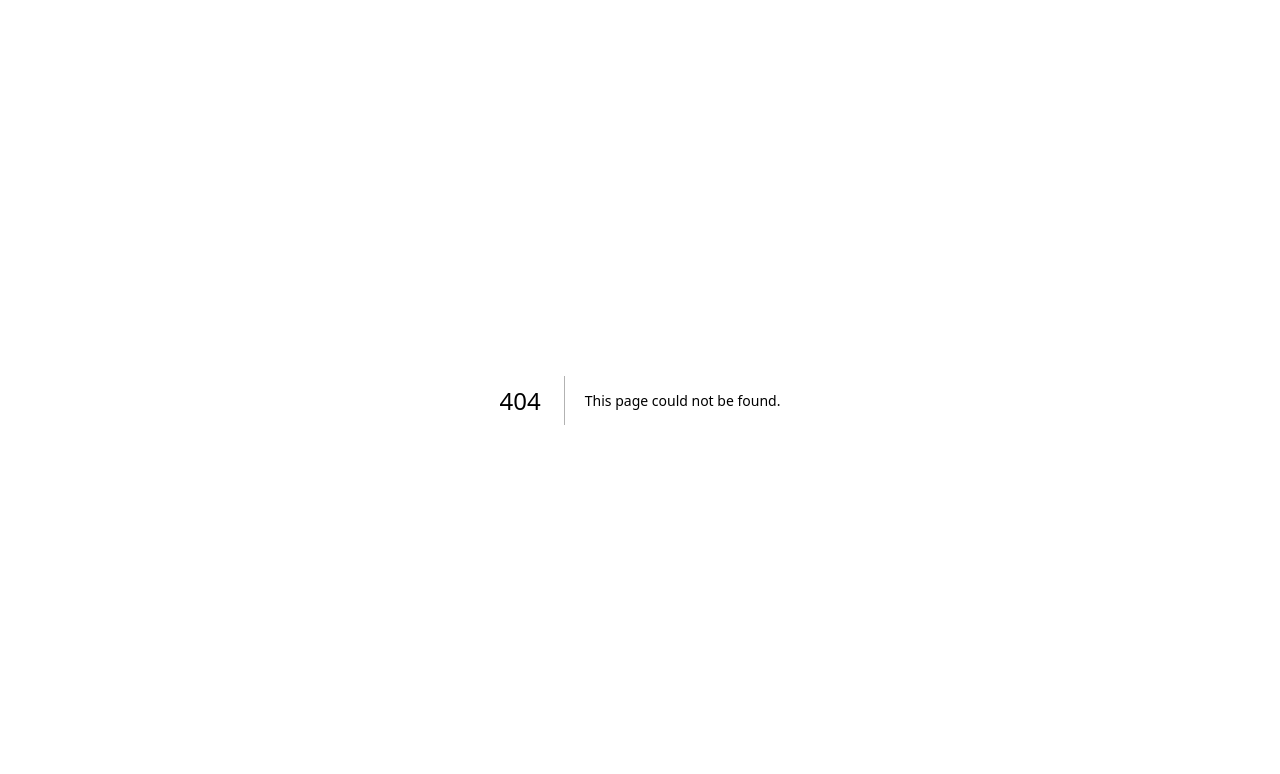
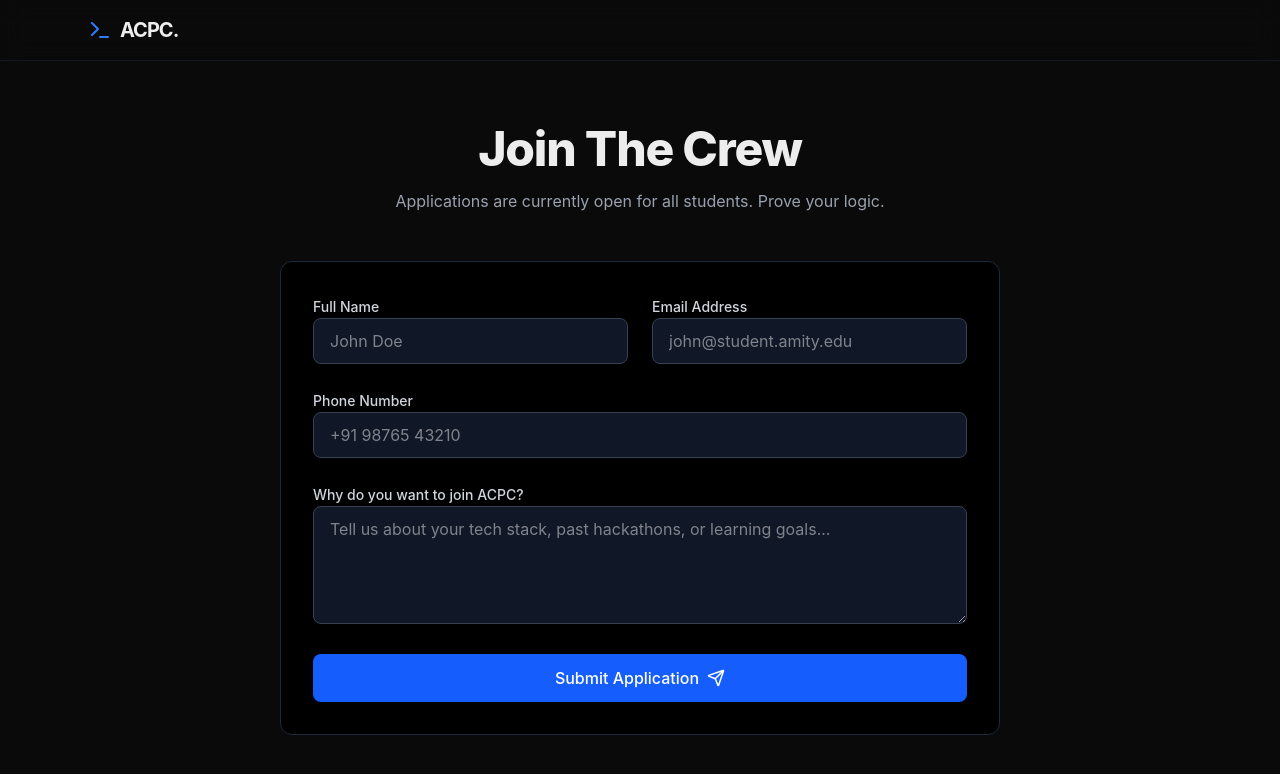
Before and after one commit to MehulSapra21/acpc_website, a Next.js app: page /recruitment in a window 1280 px wide. Before the commit this address had no page. Shown: the top 774 px of the page. Built offline with nearby package versions, Linux system fonts and the light colour scheme; no server answers.

Commit message:
Added active recruitment form linked to Supabase

```diff
--- /dev/null
+++ b/src/app/recruitment/page.tsx
@@ -0,0 +1,89 @@
+"use client";
+
+import { useState } from "react";
+import { motion } from "framer-motion";
+import { Terminal, Send, CheckCircle } from "lucide-react";
+import Link from "next/link";
+import { supabase } from "@/lib/supabase";
+
+export default function RecruitmentPage() {
+  const [formData, setFormData] = useState({ full_name: "", email: "", phone: "", why_join: "" });
+  const [status, setStatus] = useState<"idle" | "submitting" | "success" | "error">("idle");
+
+  const handleSubmit = async (e: React.FormEvent) => {
+    e.preventDefault();
+    setStatus("submitting");
+
+    const { error } = await supabase.from("recruitment").insert([formData]);
+
+    if (error) {
+      console.error(error);
+      setStatus("error");
+    } else {
+      setStatus("success");
+      setFormData({ full_name: "", email: "", phone: "", why_join: "" });
+    }
+  };
+
+  return (
+    <div className="min-h-screen bg-[#0a0a0a] text-[#ededed] font-sans selection:bg-blue-500/30 pb-20">
+      <nav className="border-b border-gray-800/50 backdrop-blur-md sticky top-0 z-50">
+        <div className="max-w-6xl mx-auto px-6 py-4 flex justify-between items-center">
+          <Link href="/" className="font-bold text-xl tracking-tighter flex items-center gap-2">
+            <Terminal className="text-blue-500" size={24} />
+            <span>ACPC.</span>
+          </Link>
+        </div>
+      </nav>
+
+      <main className="max-w-3xl mx-auto px-6 mt-16">
+        <div className="text-center mb-12">
+          <h1 className="text-4xl md:text-5xl font-extrabold tracking-tight mb-4">Join The Crew</h1>
+          <p className="text-gray-400">Applications are currently open for all students. Prove your logic.</p>
+        </div>
+
+        {status === "success" ? (
+          <motion.div initial={{ opacity: 0, scale: 0.9 }} animate={{ opacity: 1, scale: 1 }} className="bg-green-500/10 border border-green-500 text-green-400 p-8 rounded-xl text-center">
+            <CheckCircle size={48} className="mx-auto mb-4" />
+            <h2 className="text-2xl font-bold mb-2">Application Received</h2>
+            <p>Our core team will review your profile and contact you soon.</p>
+            <button onClick={() => setStatus("idle")} className="mt-6 text-sm underline hover:text-green-300">Submit another application</button>
+          </motion.div>
+        ) : (
+          <motion.form
+            initial={{ opacity: 0, y: 20 }} animate={{ opacity: 1, y: 0 }}
+            onSubmit={handleSubmit}
+            className="bg-black border border-gray-800 p-8 rounded-xl space-y-6"
+          >
+            <div className="grid grid-cols-1 md:grid-cols-2 gap-6">
+              <div className="space-y-2">
+                <label className="text-sm font-medium text-gray-300">Full Name</label>
+                <input required type="text" value={formData.full_name} onChange={(e) => setFormData({...formData, full_name: e.target.value})} className="w-full bg-gray-900 border border-gray-700 rounded-lg px-4 py-2.5 outline-none focus:border-blue-500 transition-colors" placeholder="John Doe" />
+              </div>
+              <div className="space-y-2">
+                <label className="text-sm font-medium text-gray-300">Email Address</label>
+                <input required type="email" value={formData.email} onChange={(e) => setFormData({...formData, email: e.target.value})} className="w-full bg-gray-900 border border-gray-700 rounded-lg px-4 py-2.5 outline-none focus:border-blue-500 transition-colors" placeholder="john@student.amity.edu" />
+              </div>
+            </div>
+
+            <div className="space-y-2">
+              <label className="text-sm font-medium text-gray-300">Phone Number</label>
+              <input required type="tel" value={formData.phone} onChange={(e) => setFormData({...formData, phone: e.target.value})} className="w-full bg-gray-900 border border-gray-700 rounded-lg px-4 py-2.5 outline-none focus:border-blue-500 transition-colors" placeholder="+91 98765 43210" />
+            </div>
+
+            <div className="space-y-2">
+              <label className="text-sm font-medium text-gray-300">Why do you want to join ACPC?</label>
+              <textarea required rows={4} value={formData.why_join} onChange={(e) => setFormData({...formData, why_join: e.target.value})} className="w-full bg-gray-900 border border-gray-700 rounded-lg px-4 py-2.5 outline-none focus:border-blue-500 transition-colors" placeholder="Tell us about your tech stack, past hackathons, or learning goals..." />
+            </div>
+
+            {status === "error" && <p className="text-red-500 text-sm">An error occurred while submitting. Please try again.</p>}
+
+            <button disabled={status === "submitting"} type="submit" className="w-full bg-blue-600 hover:bg-blue-700 disabled:bg-blue-800 text-white font-medium py-3 rounded-lg flex justify-center items-center gap-2 transition-colors">
+              {status === "submitting" ? "Executing..." : "Submit Application"} <Send size={18} />
+            </button>
+          </motion.form>
+        )}
+      </main>
+    </div>
+  );
+}
```
